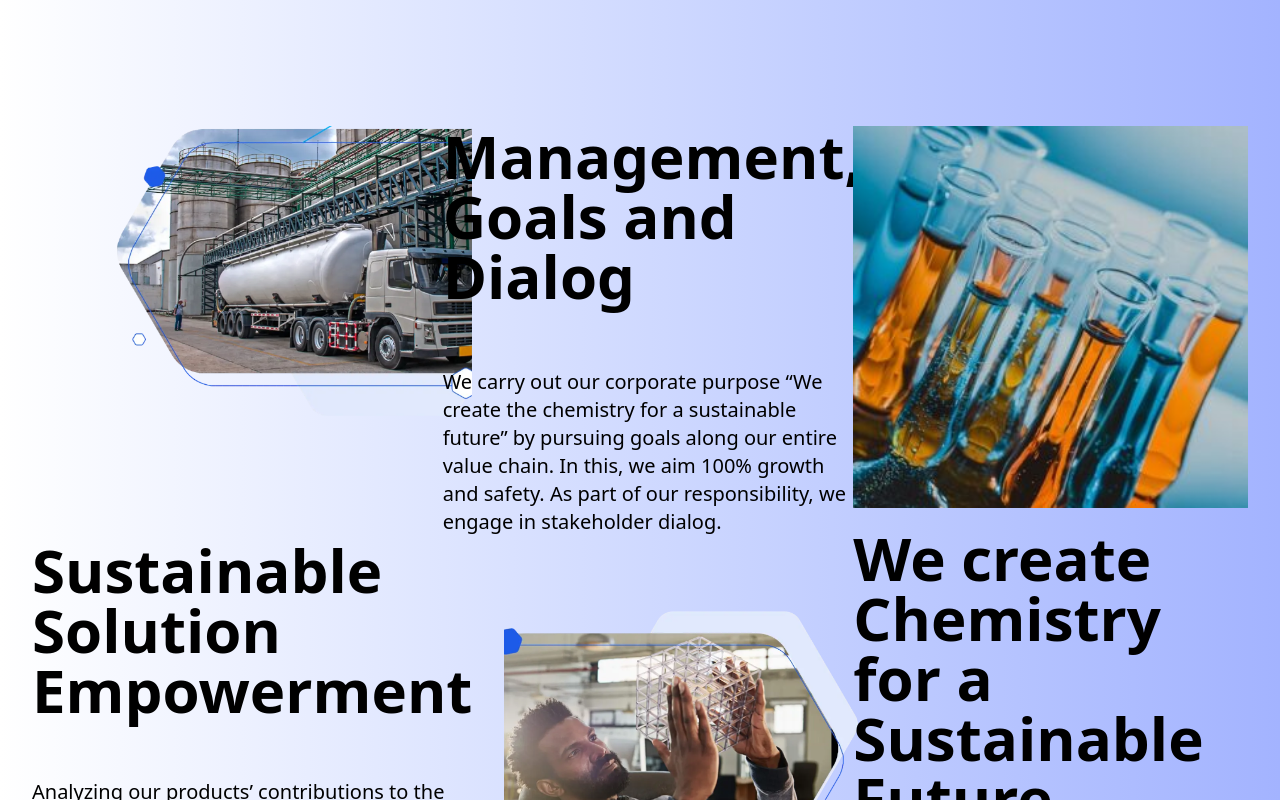
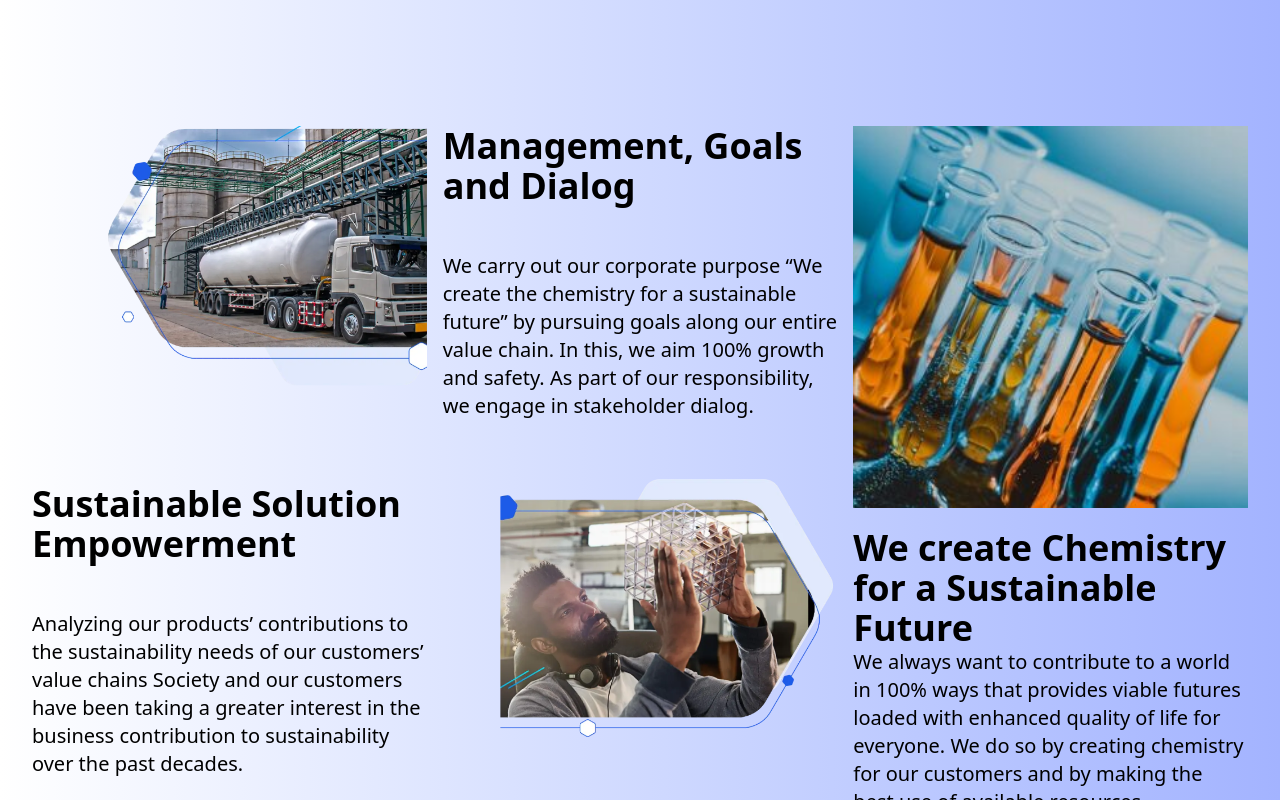
Before and after one commit to onclereg/caboletstore, a Next.js app: page / in a window 1280 px wide. Shown: the part 1960-2760 px from the top of the page. Built offline with nearby package versions, Linux system fonts and the light colour scheme.

Commit message:
fifth correction

```diff
--- a/components/Hero2.tsx
+++ b/components/Hero2.tsx
@@ -25,13 +25,13 @@ const Hero2 = () => {
                     />
                 </div>
                 <div className='text-xl md:3xl grid gap-2'>
-                    <h1 className='text-2xl md:text-6xl font-bold'>Sustainable Solution Empowerment</h1>
+                    <h1 className='text-2xl md:text-4xl font-bold'>Sustainable Solution Empowerment</h1>
                     <p>Analyzing our products’ contributions to the sustainability needs of our customers’ value chains Society and our customers have been taking a greater interest in the business contribution to sustainability over the past decades.</p>
                 </div>
             </div>
             <div className='grid gap-5 p-2'>
                 <div className='text-xl md:3xl grid gap-2'>
-                    <h1 className='text-2xl md:text-6xl font-bold'>Management, Goals and Dialog</h1>
+                    <h1 className='text-2xl md:text-4xl font-bold'>Management, Goals and Dialog</h1>
                     <p>We carry out our corporate purpose “We create the chemistry for a sustainable future” by pursuing goals along our entire value chain. In this, we aim 100% growth and safety.
                         As part of our responsibility, we engage in stakeholder dialog.</p>
                 </div>
@@ -54,7 +54,7 @@ const Hero2 = () => {
                     />
                 </div>
                 <div className='text-xl md:3xl gap-2 '>
-                    <h1 className='text-2xl md:text-6xl font-bold'>We create Chemistry for a Sustainable Future</h1>
+                    <h1 className='text-2xl md:text-4xl font-bold'>We create Chemistry for a Sustainable Future</h1>
                     <p>We always want to contribute to a world in 100% ways that provides viable futures loaded with enhanced quality of life for everyone. We do so by creating chemistry for our customers and by making the best use of available resources.</p>
                 </div>
             </div>
```
